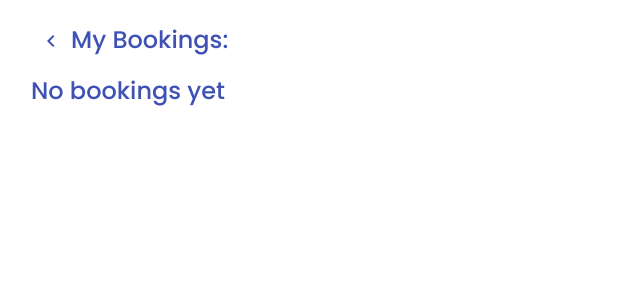
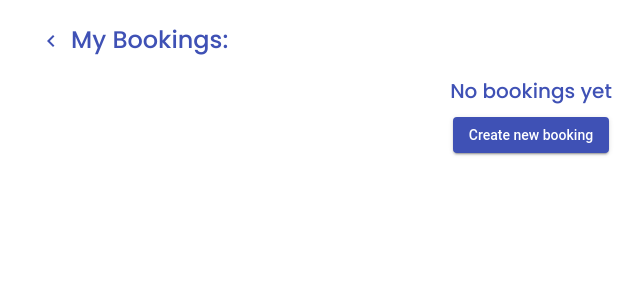
Before and after one commit to ada-school/front-end-challenge, an Angular app in the folder booking-challenge/: page /booking-list in a window 1280 px wide. Shown: the top 300 px of the page, without its empty margins (109-752 px from the left). Built offline with nearby package versions, Linux system fonts and the light colour scheme.

Commit message:
message when no bookings

```diff
--- a/booking-challenge/src/app/app.module.ts
+++ b/booking-challenge/src/app/app.module.ts
@@ -11,12 +11,13 @@ import {MatDatepickerModule} from '@angular/material/datepicker';
 import { MatNativeDateModule } from '@angular/material/core';
 import {MatSelectModule} from '@angular/material/select';
 import {MatIconModule} from '@angular/material/icon';
-import {MatCardModule} from '@angular/material/card';
+import {MatDialogModule} from '@angular/material/dialog';
 
 import { NewBookingComponent } from './components/new-booking/new-booking.component';
 import { BookingListComponent } from './components/booking-list/booking-list.component';
 import { HomeComponent } from './components/home/home.component';
 import { BrowserAnimationsModule } from '@angular/platform-browser/animations';
+import { BookingModalComponent } from './components/booking-modal/booking-modal.component';
 
 @NgModule({
   declarations: [
@@ -24,6 +25,7 @@ import { BrowserAnimationsModule } from '@angular/platform-browser/animations';
     BookingListComponent,
     HomeComponent,
     NewBookingComponent,
+    BookingModalComponent,
   ],
   imports: [
     BrowserModule,
@@ -37,7 +39,7 @@ import { BrowserAnimationsModule } from '@angular/platform-browser/animations';
     MatNativeDateModule,
     MatSelectModule,
     MatIconModule,
-    MatCardModule
+    MatDialogModule
   ],
   providers: [],
   bootstrap: [AppComponent]
--- a/booking-challenge/src/app/components/booking-list/booking-list.component.html
+++ b/booking-challenge/src/app/components/booking-list/booking-list.component.html
@@ -1,18 +1,19 @@
 <section class="container">
   <div class="iconAndTitle">
-    <button mat-icon-button color="primary" (click)="goToHome()">
+    <button mat-icon-button color="primary" (click)="goTo('')">
       <mat-icon>chevron_left</mat-icon>
     </button>
-    <h1 class="title">My Bookings:</h1>
+    <h1 class="text">My Bookings:</h1>
   </div>
-  <article *ngIf="!myBookings; else bookingsCards">
-    <h1 class="title">No bookings yet</h1>
+  <article class="no-bookings" *ngIf="!myBookings; else bookingsCards">
+    <h2 class="text">No bookings yet</h2>
+    <button mat-raised-button color="primary" (click)="goTo('new-booking')">Create new booking</button>
   </article>
   <ng-template #bookingsCards>
-    <article *ngFor="let booking of myBookings" class="bookingCards">
-     <h2 class="title">{{booking.origin}}</h2>
+    <article *ngFor="let booking of myBookings" (click)="openDialog(booking)"class="bookingCards">
+     <h2 class="text">{{booking.origin}}</h2>
      <mat-icon color="primary">arrow_right_alt</mat-icon>
-     <h2 class="title">{{booking.destination}}</h2>
+     <h2 class="text">{{booking.destination}}</h2>
     </article>
   </ng-template>
 </section>
--- a/booking-challenge/src/app/components/booking-list/booking-list.component.scss
+++ b/booking-challenge/src/app/components/booking-list/booking-list.component.scss
@@ -12,10 +12,17 @@
   flex-direction: column;
   gap: 15px;
 }
-.title {
+.text {
   font-family: $text;
   margin: 0;
   color: #3f51b5;
+}
+.no-bookings {
+  text-align: center;
+  display: flex;
+  flex-direction: column;
+  align-items: center;
+  gap: 10px;
 }
 
 .bookingCards {
--- a/booking-challenge/src/app/components/booking-list/booking-list.component.ts
+++ b/booking-challenge/src/app/components/booking-list/booking-list.component.ts
@@ -1,5 +1,8 @@
 import { Component, OnInit } from '@angular/core';
 import { Router } from '@angular/router';
+import { MatDialog } from '@angular/material/dialog';
+import { BookingModalComponent } from '../booking-modal/booking-modal.component';
+import { Booking } from '../interfaces';
 
 @Component({
   selector: 'app-booking-list',
@@ -10,17 +13,24 @@ export class BookingListComponent implements OnInit {
   myBookings:any;
   constructor(
     private router: Router,
+    public dialog: MatDialog,
     ) { }
 
   ngOnInit(): void {
     this.getMyBookings();
   }
-  goToHome() {
-    this.router.navigate(['']);
+  goTo(route:string) {
+    this.router.navigate([route]);
   }
   getMyBookings(){
     this.myBookings = localStorage.getItem("myBookings");
     this.myBookings = JSON.parse(this.myBookings);
-    console.log(this.myBookings);
+  }
+  openDialog(bookingInfo:Booking): void {
+    this.dialog.open(BookingModalComponent, {
+      maxWidth: '700px',
+      width: '90%',
+      data: bookingInfo,
+    });
   }
 }
--- /dev/null
+++ b/booking-challenge/src/app/components/booking-modal/booking-modal.component.html
@@ -0,0 +1,14 @@
+<section>
+  <header mat-dialog-title>
+    <h2 class="title-text">{{data.origin}}</h2>
+    <mat-icon color="primary">arrow_right_alt</mat-icon>
+    <h2 class="title-text">{{data.destination}}</h2>
+  </header>
+  <article mat-dialog-content>
+    <p class="booking-info">Origin: {{data.origin}}</p>
+    <p class="booking-info">Destination: {{data.destination}}</p>
+    <p class="booking-info">Number of Passengers: {{data.numPassengers}}</p>
+    <p class="booking-info">Date: {{data.date | date:'longDate'}}</p>
+    <p class="booking-info">Hour: {{data.hour}}</p>
+  </article>
+</section>
--- /dev/null
+++ b/booking-challenge/src/app/components/booking-modal/booking-modal.component.scss
@@ -0,0 +1,15 @@
+@import "../../../assets/variables";
+
+header {
+  display: flex;
+  align-items: center;
+  gap: 10px;
+}
+.title-text {
+  font-family: $text;
+  margin: 0;
+  color: #3f51b5;
+}
+.booking-info {
+  font-family: $text;
+}
--- /dev/null
+++ b/booking-challenge/src/app/components/booking-modal/booking-modal.component.ts
@@ -0,0 +1,20 @@
+import { Component, Inject, OnInit } from '@angular/core';
+import { MatDialogRef, MAT_DIALOG_DATA } from '@angular/material/dialog';
+import { Booking } from '../interfaces';
+
+@Component({
+  selector: 'app-booking-modal',
+  templateUrl: './booking-modal.component.html',
+  styleUrls: ['./booking-modal.component.scss']
+})
+export class BookingModalComponent implements OnInit {
+
+  constructor(
+    public dialogRef: MatDialogRef<BookingModalComponent>,
+    @Inject(MAT_DIALOG_DATA) public data: Booking,
+    ) { }
+
+  ngOnInit(): void {
+  }
+
+}
--- a/booking-challenge/src/app/components/constants.ts
+++ b/booking-challenge/src/app/components/constants.ts
@@ -1,6 +1,5 @@
-interface Hours {
-  value: string;
-}
+import { Hours } from './interfaces';
+
 export const availableHours: Hours[] = [
     {value: '8:00 am'},
     {value: '9:00 am'},
--- a/booking-challenge/src/app/components/home/home.component.html
+++ b/booking-challenge/src/app/components/home/home.component.html
@@ -1,4 +1,4 @@
-<section>
+<section class="container">
   <h1 class="title">Welcome</h1>
   <img class="airplane" src="../../../assets/airplane-watercolor.png" alt="airplane-watercolor">
   <div class="btns-container">
--- a/booking-challenge/src/app/components/home/home.component.scss
+++ b/booking-challenge/src/app/components/home/home.component.scss
@@ -1,6 +1,6 @@
 @import "../../../assets/variables";
 
-section {
+.container {
   padding: 20px;
   display: flex;
   flex-direction: column;
--- /dev/null
+++ b/booking-challenge/src/app/components/interfaces.ts
@@ -0,0 +1,11 @@
+export interface Hours {
+  value: string;
+}
+
+export interface Booking {
+  date: string;
+  destination: string;
+  hour: string;
+  numPassengers: number;
+  origin: string;
+}
```
Also changed, not shown: 1 other file (tests, documents, lock files or other folders).
